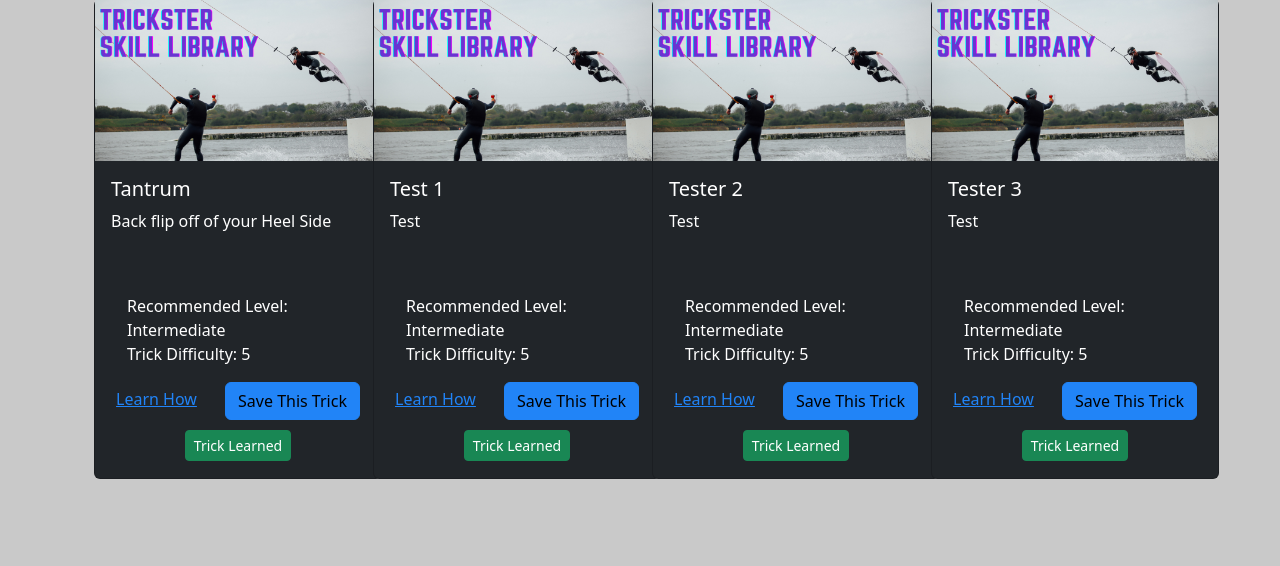
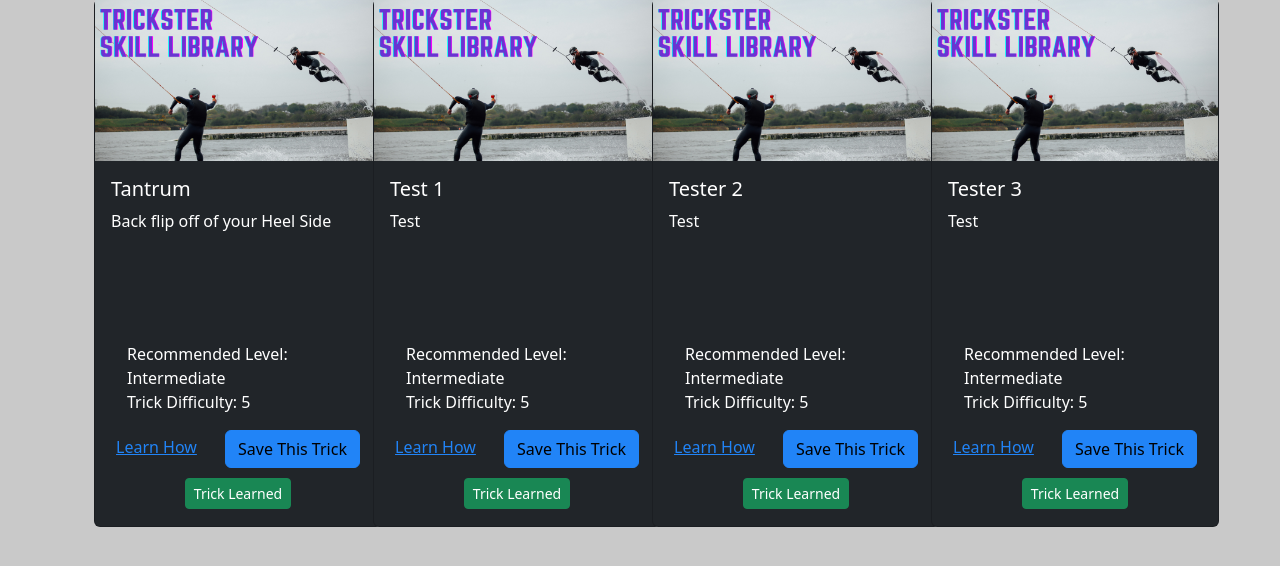
Before and after one commit to KonaHay/Trickster, a Django app: page /recommend_trick/1 in a window 1280 px wide. Shown: the part 167-733 px from the top of the page. Run offline with Django 4.2, Linux system fonts and the light colour scheme; a user stored in the database is signed in; data comes from the database, SQL or seed files in the repository; both versions use the stored data as it was after the commit; some libraries are stand-ins or nearby versions.

Commit message:
Adjusting Height of Recommended Trick Cards

```diff
--- a/TricksterMain/templates/main/recommend_trick.html
+++ b/TricksterMain/templates/main/recommend_trick.html
@@ -14,7 +14,7 @@
 
           <div class="col-sm">
 
-            <div class="card text-bg-dark mb-3" style="width: 18rem; height: 30rem;">
+            <div class="card text-bg-dark mb-3" style="width: 18rem; height: 33rem;">
               {% if trick.TrickImg %}
                 <img src="{{ trick.TrickImg.url }}" class="img-fluid" alt="trick cover image">
               {% else %}
```
Also changed, not shown: db.sqlite3.
